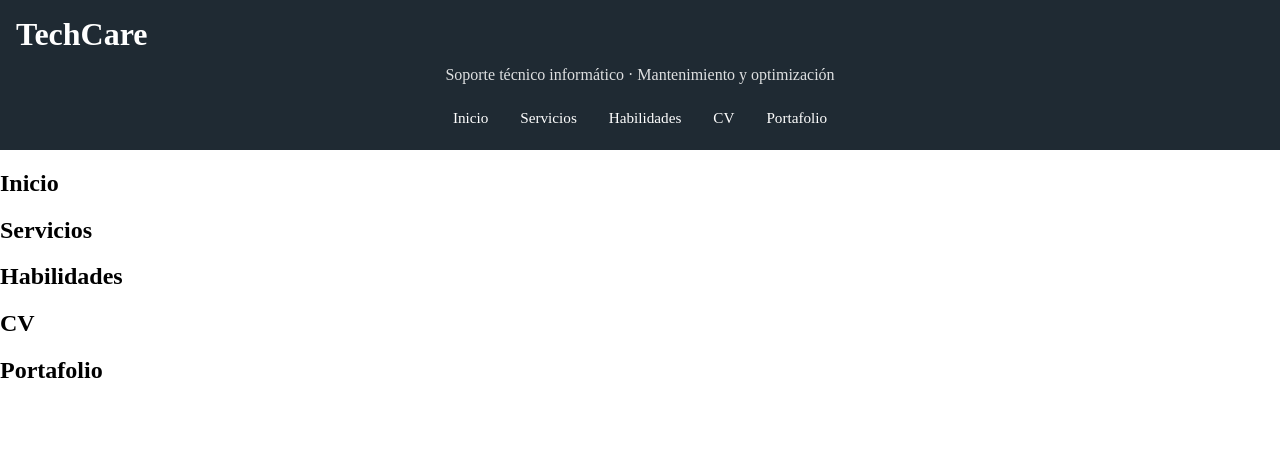
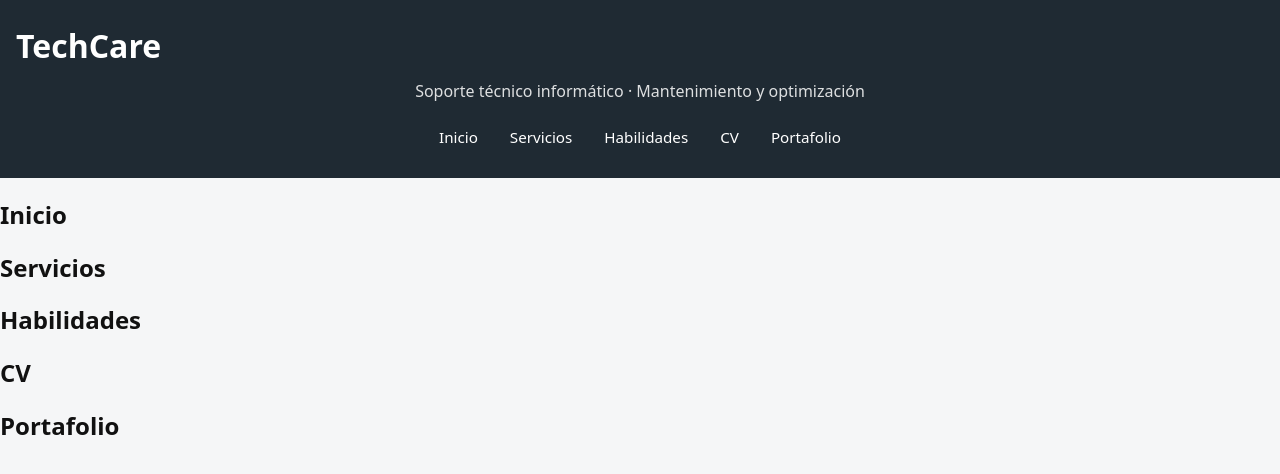
Before and after one commit to PabloRomo836/TechCare-web, a React (Vite) app: page / in a window 1280 px wide. Shown: the top 474 px of the page. Built offline with nearby package versions, Linux system fonts and the light colour scheme.

Commit message:
Fix estilos globales y visibilidad de contenido

```diff
--- a/src/index.css
+++ b/src/index.css
@@ -3,17 +3,23 @@
   box-sizing: border-box;
 }
 
-html, body {
+
+html,
+body {
   margin: 0;
   padding: 0;
   width: 100%;
   overflow-x: hidden;
+  font-family: system-ui, -apple-system, BlinkMacSystemFont, "Segoe UI",
+    Roboto, Oxygen, Ubuntu, Cantarell, "Open Sans", "Helvetica Neue",
+    sans-serif;
+  background-color: #f5f6f7;
+  color: #111;
 }
 
 
 .header {
   width: 100%;
-  padding: 1rem;
   text-align: center;
 }
 
@@ -27,7 +33,6 @@
   margin-top: 1rem;
 }
 
-
 .nav a {
   padding: 0.4rem 0.7rem;
   font-size: 0.95rem;
@@ -37,11 +42,10 @@
   border-radius: 6px;
 }
 
+.nav a:hover {
+  background: rgba(0, 0, 0, 0.06);
+}
 
 .nav a.active {
-  background: rgba(255, 255, 255, 0.15);
+  background: rgba(0, 0, 0, 0.12);
 }
-
-html, body {
-  overflow-x: hidden;
-}
```
Also changed, not shown: src/components/Portafolio.jsx (renamed from src/components/Portfolio.jsx).
